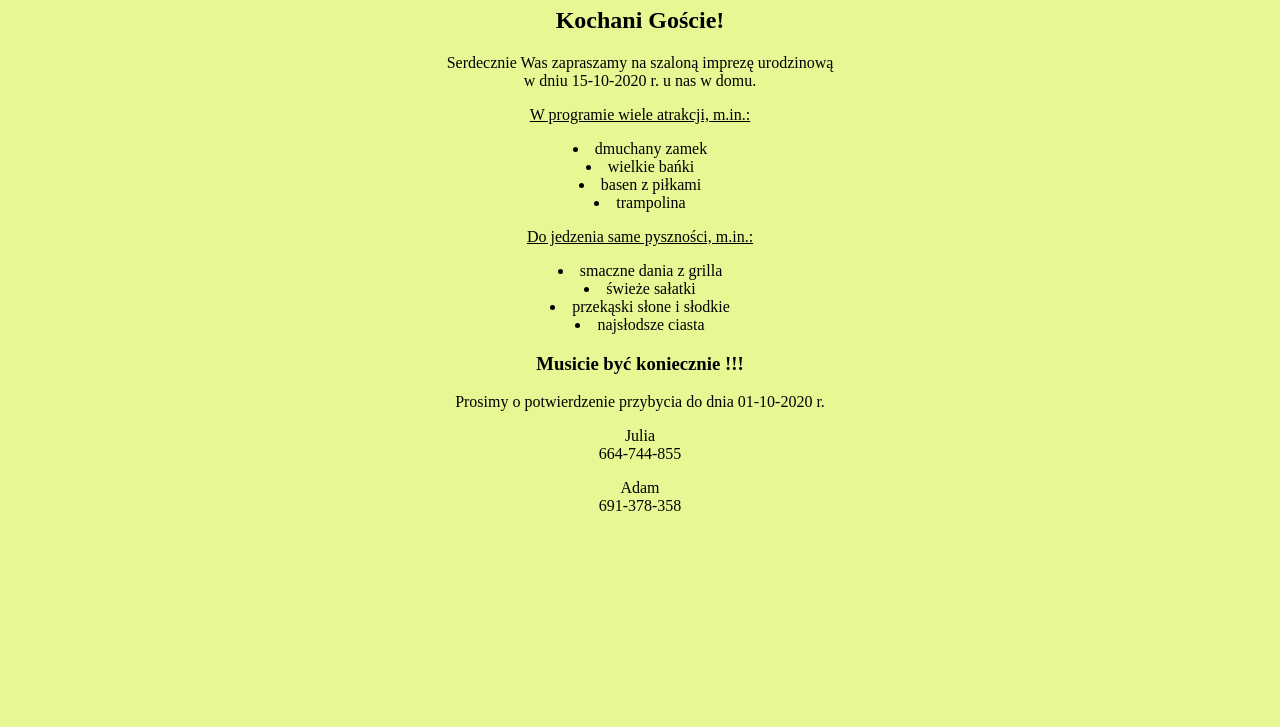
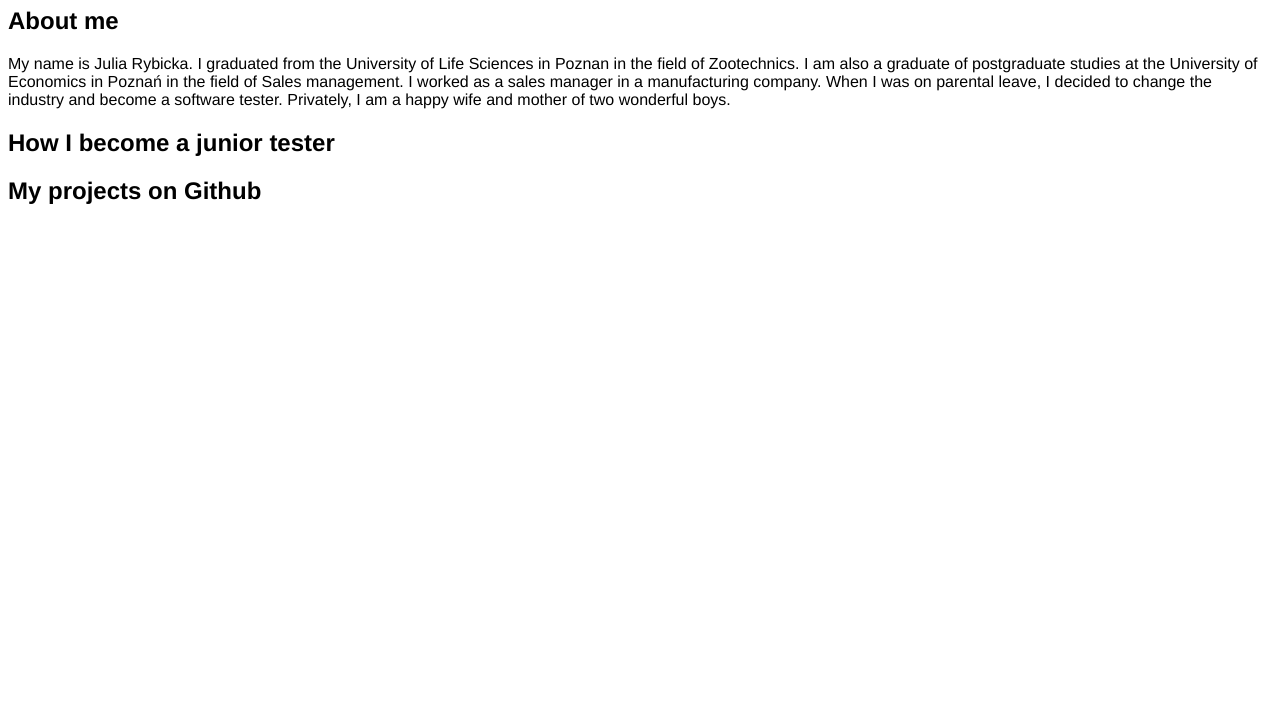
Before and after one commit to julia-rybicka/julia-rybicka.github.io, a plain HTML site: page index.html in a window 1280 px wide. Shown: the part 73-800 px from the top of the page. Drawn offline with Linux system fonts and the light colour scheme.

Commit message:
project: new website vol.1

```diff
--- a/index.html
+++ b/index.html
@@ -2,64 +2,25 @@
 <html>
     <head>
         <meta charset="utf-8">
-        <title>Project: Event invite</title>
+        <title>Project: new website</title>
         <style>
             body {
-                background-color: rgb(232, 247, 148);
-                text-align: center;
-                list-style-type: circle;
+            font-family: "Helvetica", sans-serif;
             }
-
-            h1 {
-                color: rgb(207, 25, 195);
-            }
-
-            ul {
-                list-style-position: inside;
-                margin: 0;
-                padding: 0;
-            }
-
-            .heading {
-                text-decoration:underline;
-            }
-
         </style>
     </head>
     <body>
 
-        <h1>ZAPROSZENIE</h1>
-        <h2>Kochani Goście!</h2>
+        <h1>Julia Rybicka's Blog</h1>
 
-        <p id="entry">Serdecznie Was zapraszamy na szaloną imprezę urodzinową <br>
-        w dniu 15-10-2020 r. u nas w domu.</p>
+        <h2>About me</h2>
 
-        <p class="heading">W programie wiele atrakcji, m.in.:</p>
-        <ul>
-            <li>dmuchany zamek</li>
-            <li>wielkie bańki</li>
-            <li>basen z piłkami</li>
-            <li>trampolina</li>
-        </ul>
+        <p>My name is Julia Rybicka. I graduated from the University of Life Sciences in Poznan in the field of Zootechnics. I am also a graduate of postgraduate studies at the University of Economics in Poznań in the field of Sales management. I worked as a sales manager in a manufacturing company.
+When I was on parental leave, I decided to change the industry and become a software tester. Privately, I am a happy wife and mother of two wonderful boys.</p>
 
-        <p class="heading">Do jedzenia same pyszności, m.in.:</p>
-        <ul>
-            <li>smaczne dania z grilla</li>
-            <li>świeże sałatki</li>
-            <li>przekąski słone i słodkie</li>
-            <li>najsłodsze ciasta</li>
-        </ul>
+        <h2>How I become a junior tester</h2>
 
-        <h3>Musicie być koniecznie !!!</h3>
-
-        <p>Prosimy o potwierdzenie przybycia do dnia 01-10-2020 r.</p>
-        <p>Julia <br>
-            664-744-855
-        </p>
-
-        <p>Adam <br>
-            691-378-358
-        </p>
+        <h2>My projects on Github</h2>
 
     </body>
 </html>
```
